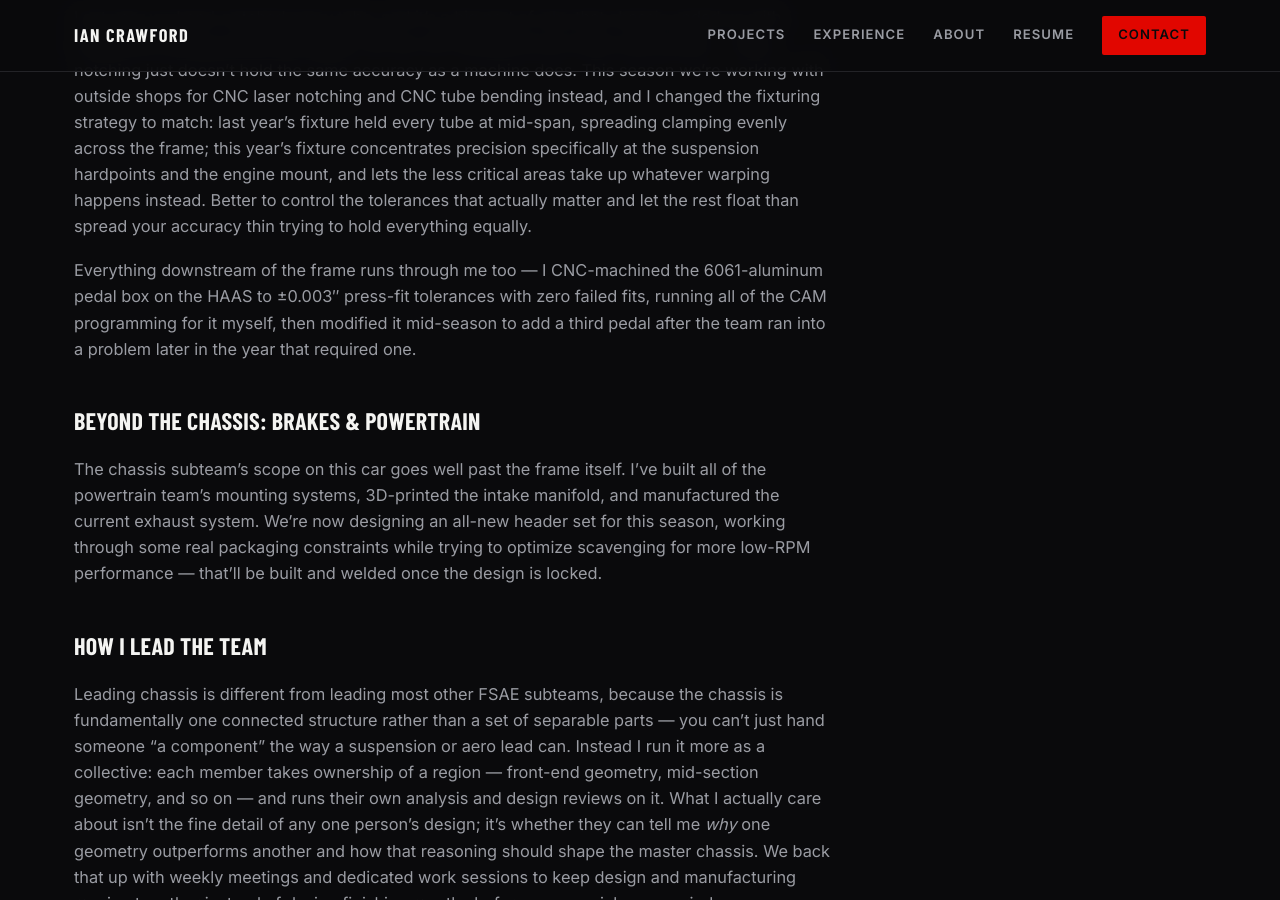
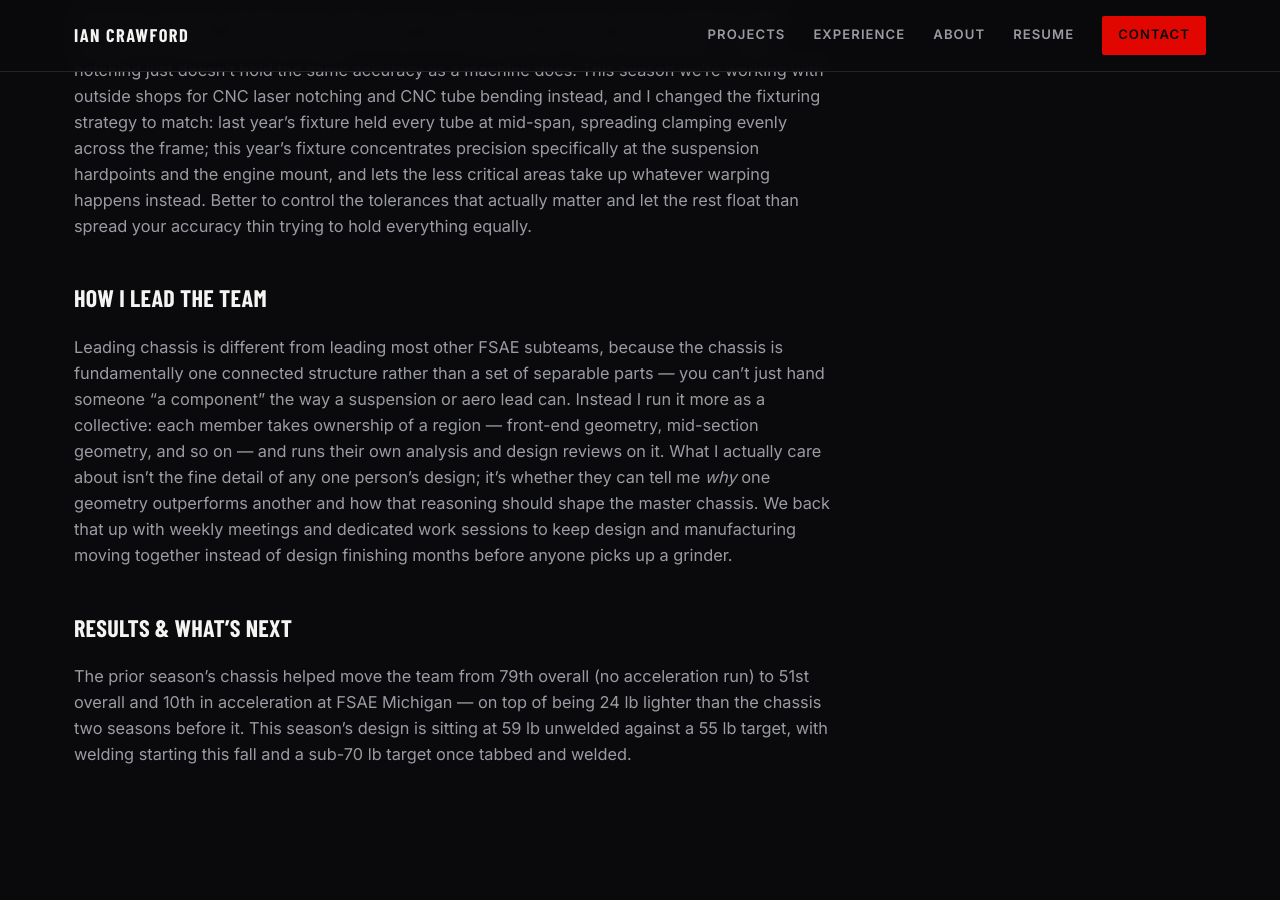
Before and after one commit to icrawfo/icrawfo.github.io, a Jekyll site: the page built from _projects/fsae-chassis.md, in a window 1280 px wide and 900 px high, scrolled down 2915 px. Built offline with Jekyll 4.4.1, drawn with Linux system fonts in a browser that asks for light colours; some web fonts are replaced; some of the changed text lies outside the part shown.

Commit message:
Fix broken About/Resume links and split out brakes/powertrain work
- Set permalink: pretty so pages build to /about/ and /resume/ instead
  of /about.html and /resume.html, matching what the nav links to.
- Change the resume/ exclude to a directory-scoped pattern; the bare
  "resume" entry was colliding with resume.md and silently dropping it
  from the build.
- Move pedal box/powertrain content out of the chassis page into a new
  dedicated project page, since it isn't chassis work.

Co-Authored-By: Claude Sonnet 5 <noreply@anthropic.com>

```diff
--- a/_config.yml
+++ b/_config.yml
@@ -7,6 +7,7 @@ url: "https://icrawfo.github.io"
 baseurl: ""
 author: Ian Crawford
 email: icrawford8888@gmail.com
+permalink: pretty
 
 markdown: kramdown
 kramdown:
@@ -27,7 +28,7 @@ collections:
     permalink: /experience/:path/
 
 exclude:
-  - resume
+  - resume/
   - Gemfile
   - Gemfile.lock
   - README.md
--- a/_projects/fsae-chassis.md
+++ b/_projects/fsae-chassis.md
@@ -46,9 +46,6 @@ gallery:
   - caption: >-
       Screenshot of the ANSYS Mechanical torsional rigidity simulation,
       deformation contour plot with the load/constraint setup visible.
-  - caption: >-
-      The 6061-aluminum pedal box fresh off the HAAS, including the
-      mid-season 3rd-pedal revision.
   - caption: >-
       Ian welding at the table (PPE on, arc visible) &mdash; a good action
       shot for the "who is this person" read.
@@ -142,21 +139,6 @@ happens instead. Better to control the tolerances that actually matter and
 let the rest float than spread your accuracy thin trying to hold everything
 equally.
 
-Everything downstream of the frame runs through me too &mdash; I CNC-machined
-the 6061-aluminum pedal box on the HAAS to &plusmn;0.003&Prime; press-fit
-tolerances with zero failed fits, running all of the CAM programming for it
-myself, then modified it mid-season to add a third pedal after the team ran
-into a problem later in the year that required one.
-
-## Beyond the Chassis: Brakes & Powertrain
-
-The chassis subteam's scope on this car goes well past the frame itself.
-I've built all of the powertrain team's mounting systems, 3D-printed the
-intake manifold, and manufactured the current exhaust system. We're now
-designing an all-new header set for this season, working through some real
-packaging constraints while trying to optimize scavenging for more low-RPM
-performance &mdash; that'll be built and welded once the design is locked.
-
 ## How I Lead the Team
 
 Leading chassis is different from leading most other FSAE subteams, because
```
Also changed, not shown: _projects/fsae-brakes-powertrain.md (added, +63 -0 lines), _projects/rocket-solids.md (+1 -1 lines).
